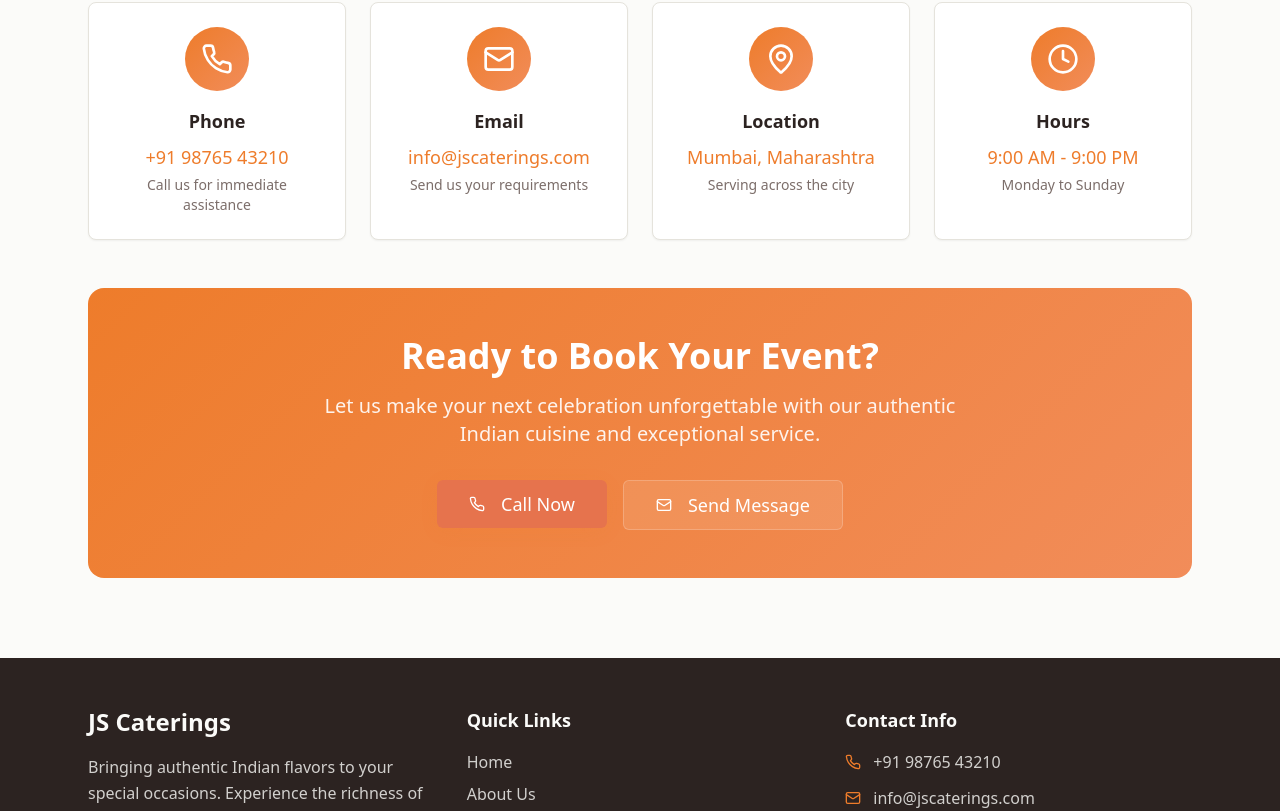
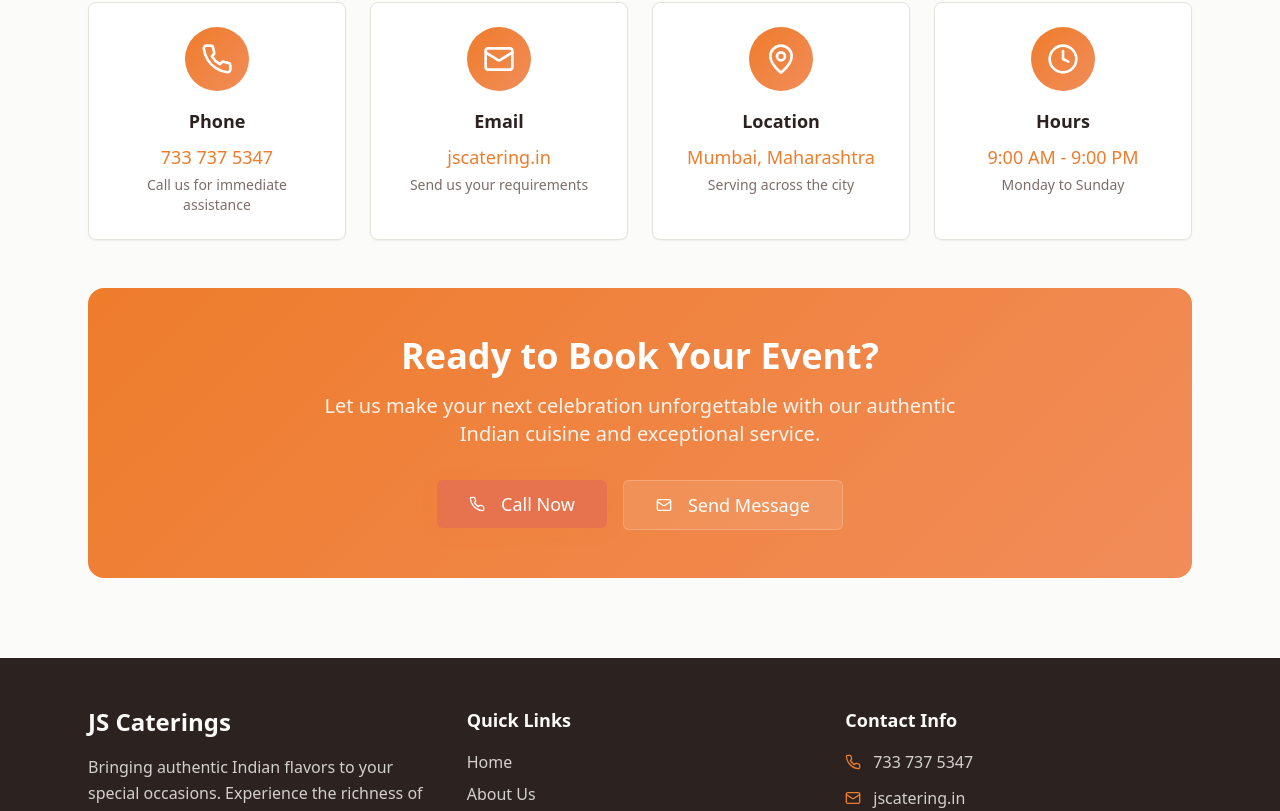
Before and after one commit to VenkatSubbuDev/js-catering-delights-indian, a React (Vite) app: page / in a window 1280 px wide. Shown: the part 3864-4675 px from the top of the page. Built offline with nearby package versions, Linux system fonts and the light colour scheme.

Commit message:
Update contact information
Update contact information with provided details, preparing for custom domain integration.

```diff
--- a/src/components/Contact.tsx
+++ b/src/components/Contact.tsx
@@ -7,13 +7,13 @@ export function Contact() {
     {
       icon: Phone,
       title: "Phone",
-      content: "+91 98765 43210",
+      content: "733 737 5347",
       subtitle: "Call us for immediate assistance"
     },
     {
       icon: Mail,
       title: "Email",
-      content: "info@jscaterings.com",
+      content: "jscatering.in",
       subtitle: "Send us your requirements"
     },
     {
--- a/src/components/Footer.tsx
+++ b/src/components/Footer.tsx
@@ -34,11 +34,11 @@ export function Footer() {
             <div className="space-y-3">
               <div className="flex items-center">
                 <Phone className="h-4 w-4 mr-3 text-saffron" />
-                <span className="text-background/80">+91 98765 43210</span>
+                <span className="text-background/80">733 737 5347</span>
               </div>
               <div className="flex items-center">
                 <Mail className="h-4 w-4 mr-3 text-saffron" />
-                <span className="text-background/80">info@jscaterings.com</span>
+                <span className="text-background/80">jscatering.in</span>
               </div>
               <div className="flex items-center">
                 <MapPin className="h-4 w-4 mr-3 text-saffron" />
```
